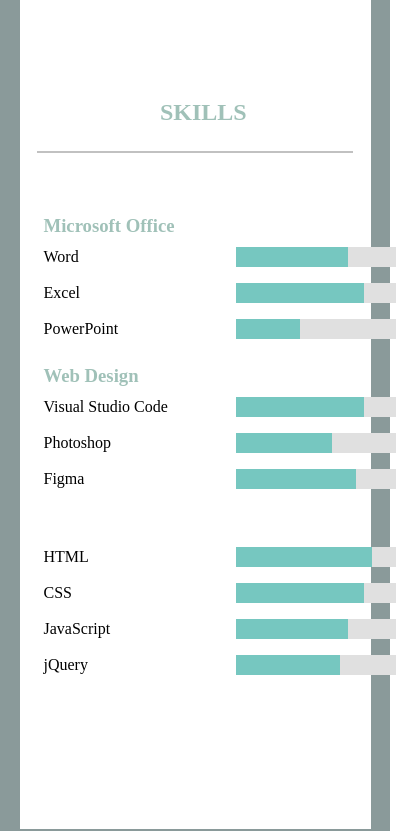
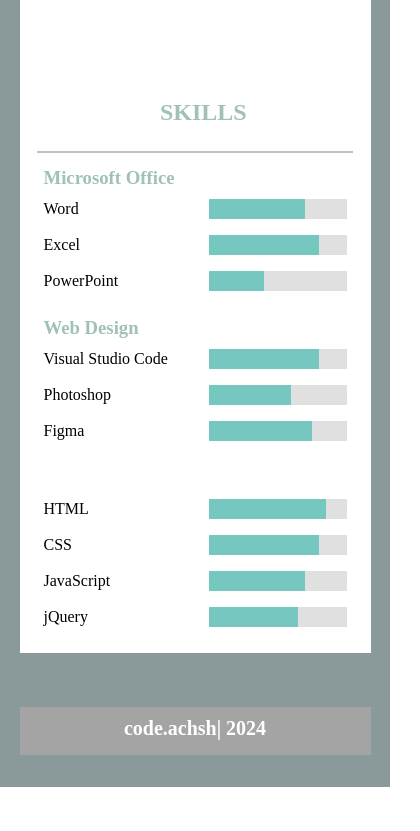
Before and after one commit to codeAchsh/PORTFOLIO-RESUME-SAMPLE, a plain HTML site: page index.html in a window 390 px wide. Shown: the part 2313-3144 px from the top of the page, 420 px wide, since content can reach past the window. After the commit the page ends 3100 px from the top, so only its background shows below. Drawn offline with nearby package versions, Linux system fonts and the light colour scheme.

Commit message:
Update style.css

```diff
--- a/assets/css/style.css
+++ b/assets/css/style.css
@@ -535,7 +535,7 @@
         .resume-sheet {
             height: fit-content;
 
-            min-height: 3300px;
+            min-height: 3100px;
             background-color: #8A9A9A;
         }
 
@@ -548,7 +548,7 @@
         body {
             width: 100%;
             height: 100%;
-            min-height: 3300px;
+            min-height: 3100px;
             position: relative;
             top: 0;
             left: 0;
@@ -604,6 +604,7 @@
             top: 510px;
             display: flex;
             flex-direction: column;
+            overflow: visible !important;
         }
         .contact{
             height: 300px;
@@ -634,11 +635,40 @@
             height: 1200px;
         }
         .skills-wrapper{
+            display: block !important;
+            position: relative !important;
+            top: 2200px;
+            height: auto !important;
+            overflow: visible !important;
+        }
+        .container.parent {
+            position: block !important;
+            top: 0 !important;
+            margin-top: 0 !important;
+        }
+        .container {
+            display: flex !important;
+            align-items: center;
+            justify-content: center;
+            visibility: visible !important;
+            width: 100% !important;
+            height: auto;
             position: relative;
-            margin-top: 2200px;
+            top: 80px !important;
+            margin: 0 auto !important;
+            z-index: 9999;
+            background-color: white;
+
+        }
+        .skill-category{
+            width: 100%;
+            height: auto;
+        }
+        .skill {
+            width: 100%;
         }
         .footer{
-            position: relative;
-            top: 30px;
+            position: absolute;
+            top: 3020px;
         }
     }
```
